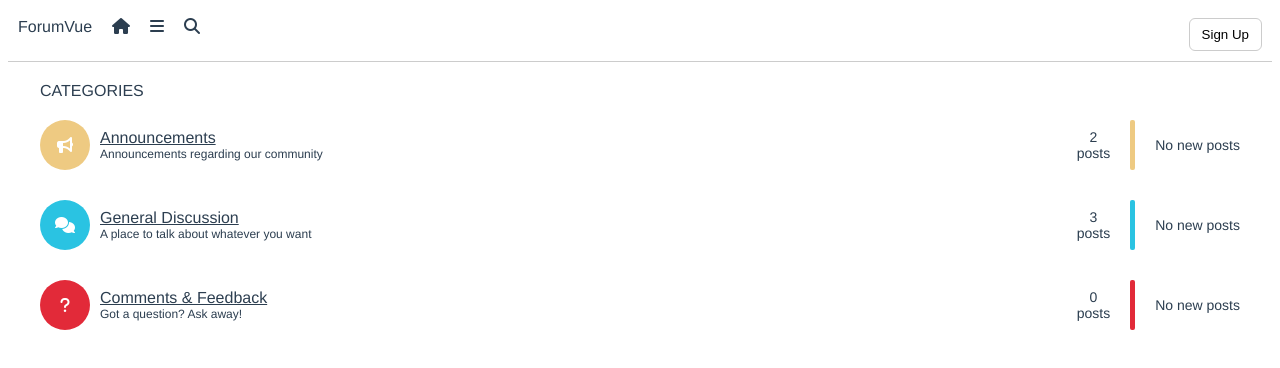
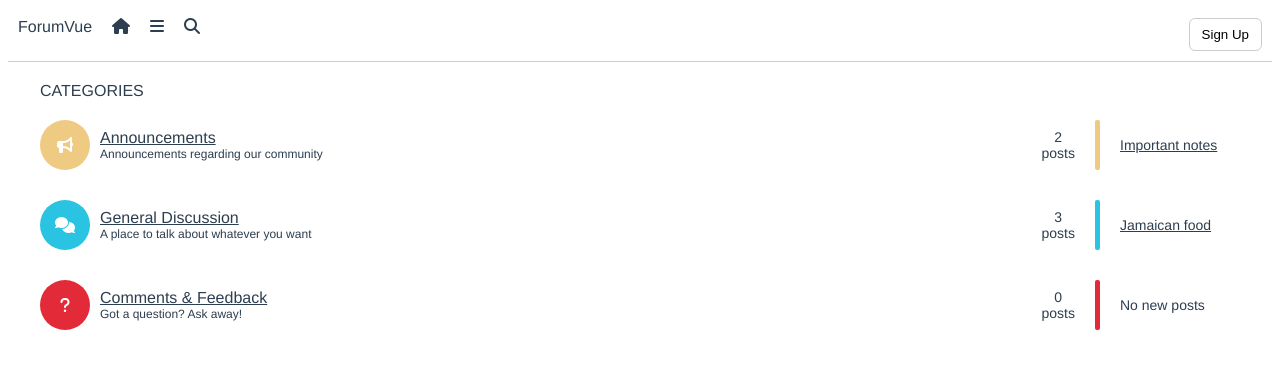
Before and after one commit to KristijanJ/vue-forum, a Vue app: page / in a window 1280 px wide. Shown: the top 368 px of the page. Built offline with nearby package versions, Linux system fonts and the light colour scheme.

Commit message:
latest post

```diff
--- a/src/assets/css/style.css
+++ b/src/assets/css/style.css
@@ -49,3 +49,9 @@
     object-fit: cover;
     border-radius: 50%;
 }
+
+.line-clamp {
+    display: -webkit-box;
+    -webkit-line-clamp: 3;
+    -webkit-box-orient: vertical;
+}
--- a/src/components/ForumBoard.vue
+++ b/src/components/ForumBoard.vue
@@ -22,8 +22,15 @@
 
         <div class="forum-board-separator" />
 
-        <div class="forum-board-latest-post">
-            No new posts
+        <div class="forum-board-latest-post line-clamp">
+            <div v-if="forumBoard.posts.length">
+                <router-link :to="`/board/${forumBoard.id}/post/${latestPost.id}`">
+                    {{ latestPost.title }}
+                </router-link>
+            </div>
+            <div v-else>
+                No new posts
+            </div>
         </div>
     </div>
 </template>
@@ -40,6 +47,12 @@ export default {
     computed: {
         iconColor () {
             return this.forumBoard.iconColor;
+        },
+        latestPost () {
+            if (!this.forumBoard.posts.length) {
+                return null;
+            }
+            return this.forumBoard.posts[this.forumBoard.posts.length - 1];
         }
     }
 };
@@ -86,6 +99,11 @@ export default {
 }
 .forum-board-latest-post {
     font-size: 14px;
+    flex: 0 0 120px;
+    overflow: hidden;
+}
+.forum-board-latest-post a {
+    color: #2c3e50;
 }
 
 @media screen and (max-width: 480px) {
```
